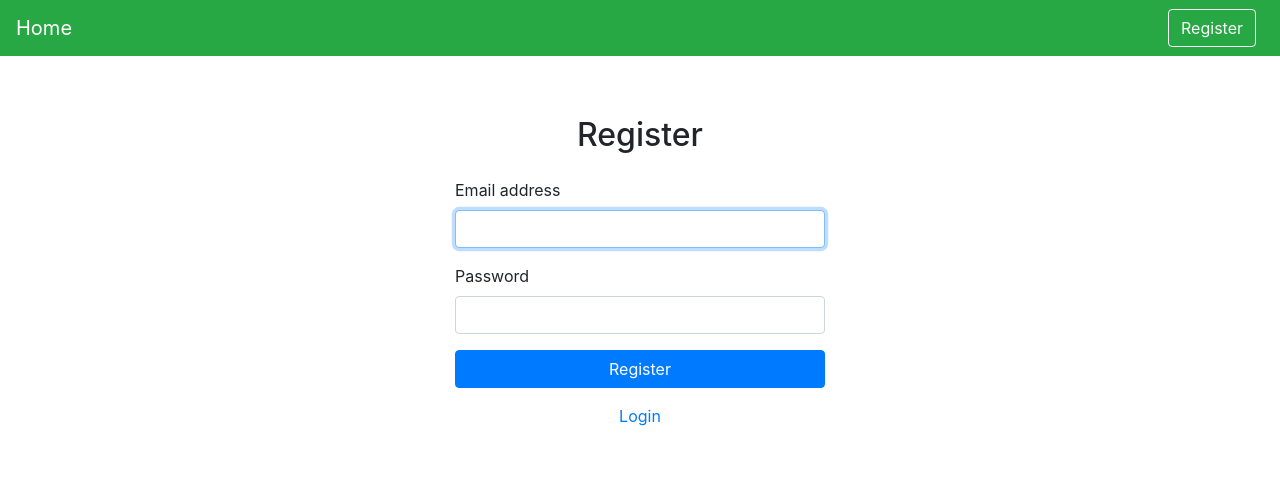
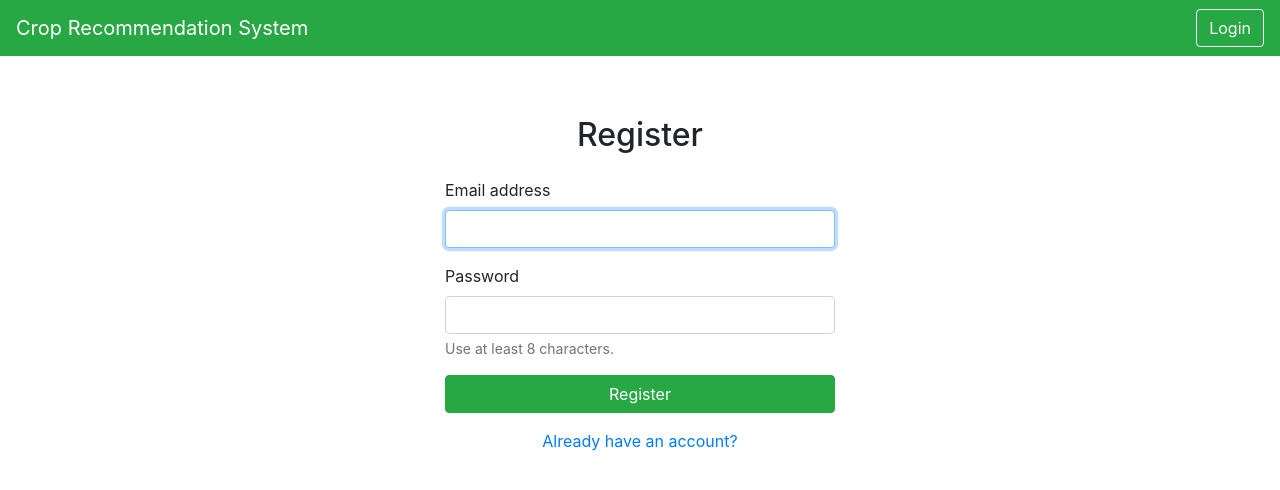
Before and after one commit to VSNSwaroop/Crop-Recommendation-System, a Flask app: page /register in a window 1280 px wide. Shown: the top 490 px of the page. Run offline with Flask 3, Linux system fonts and the light colour scheme; some libraries are stand-ins or nearby versions.

Commit message:
Harden registration form

```diff
--- a/templates/register.html
+++ b/templates/register.html
@@ -2,17 +2,18 @@
 <html lang="en">
 <head>
     <meta charset="UTF-8">
-    <title>Register</title>
+    <meta name="viewport" content="width=device-width, initial-scale=1">
+    <title>Register | Crop Recommendation System</title>
     <link rel="stylesheet" href="https://cdn.jsdelivr.net/npm/bootstrap@4.6.2/dist/css/bootstrap.min.css">
 </head>
 <body>
 <nav class="navbar navbar-expand-lg navbar-light bg-success">
-  <a class="navbar-brand text-white" href="{{ url_for('login') }}">Home</a>
+  <a class="navbar-brand text-white" href="{{ url_for('login') }}">Crop Recommendation System</a>
   <div class="ml-auto">
-    <a href="{{ url_for('register') }}" class="btn btn-outline-light mr-2">Register</a>
+    <a href="{{ url_for('login') }}" class="btn btn-outline-light">Login</a>
   </div>
 </nav>
-<div class="container" style="max-width: 400px; margin-top: 60px;">
+<div class="container" style="max-width: 420px; margin-top: 60px;">
     <h2 class="text-center mb-4">Register</h2>
     {% with messages = get_flashed_messages() %}
       {% if messages %}
@@ -20,18 +21,20 @@
       {% endif %}
     {% endwith %}
     <form method="POST">
+        <input type="hidden" name="csrf_token" value="{{ csrf_token() }}">
         <div class="form-group">
-            <label>Email address</label>
-            <input type="email" name="email" class="form-control" required autofocus>
+            <label for="email">Email address</label>
+            <input id="email" type="email" name="email" class="form-control" required autocomplete="email" autofocus>
         </div>
         <div class="form-group">
-            <label>Password</label>
-            <input type="password" name="password" class="form-control" required>
+            <label for="password">Password</label>
+            <input id="password" type="password" name="password" class="form-control" minlength="8" required autocomplete="new-password">
+            <small class="form-text text-muted">Use at least 8 characters.</small>
         </div>
-        <button type="submit" class="btn btn-primary btn-block">Register</button>
+        <button type="submit" class="btn btn-success btn-block">Register</button>
     </form>
     <div class="text-center mt-3">
-        <a href="{{ url_for('login') }}">Login</a>
+        <a href="{{ url_for('login') }}">Already have an account?</a>
     </div>
 </div>
 </body>
```
